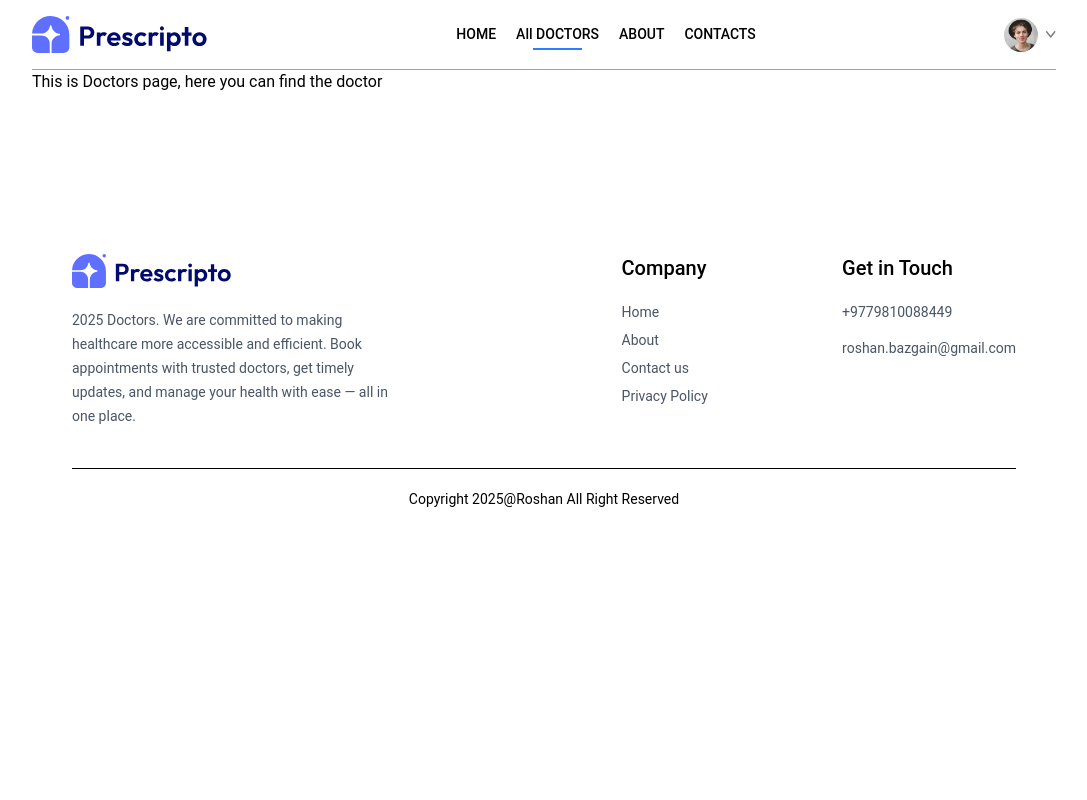
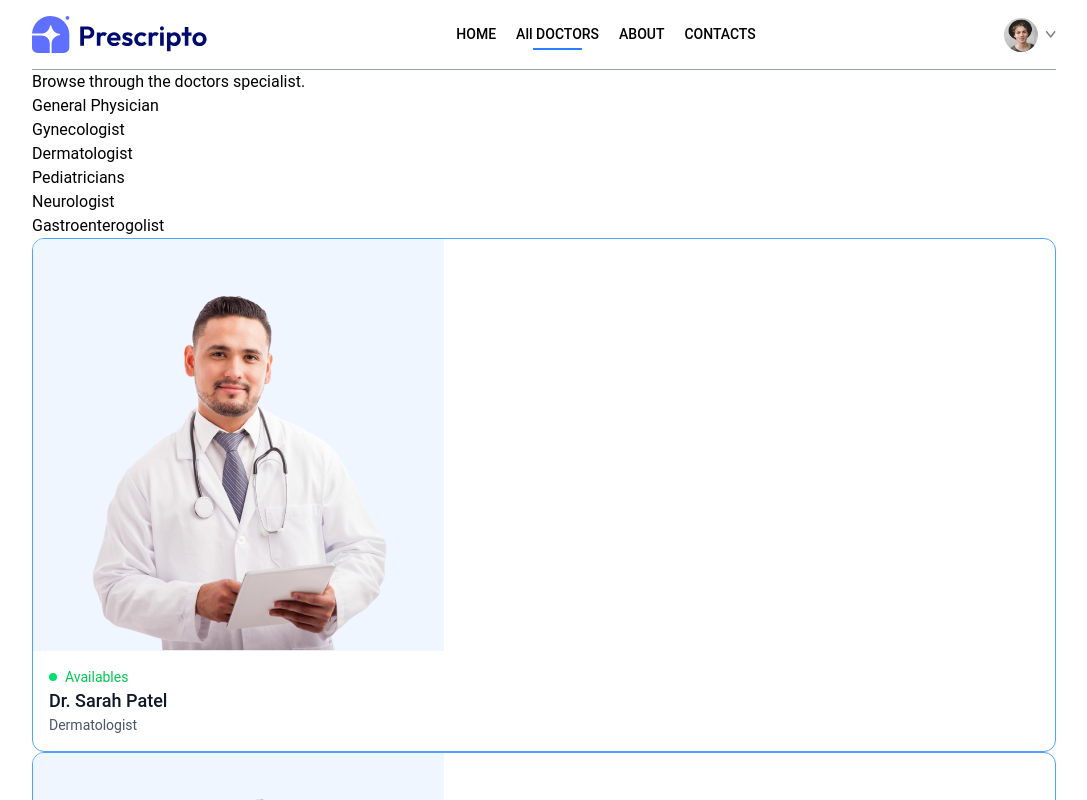
Before and after one commit to roshan-bajgain/Doctor_Appoinment_System_Front-end, a React (Vite) app: page /doctors/Dermatologist in a window 1280 px wide. Shown: the top 800 px of the page, without its empty margins (96-1183 px from the left). Built offline with nearby package versions, Linux system fonts and the light colour scheme.

Commit message:
Add filter algorithm to filter doctor accordinto speciality

```diff
--- a/src/components/Navbar.jsx
+++ b/src/components/Navbar.jsx
@@ -9,7 +9,7 @@
   const Navigate = useNavigate();
   return (
     <div className="flex items-center justify-between text-sm py-4 border-b border-b-gray-400">
-      <img className="w-44 cursor-pointer" src={assets.logo} alt="Logo" />
+      <img onClick={()=> Navigate('/')} className="w-44 cursor-pointer" src={assets.logo} alt="Logo" />
       <ul className="md:flex items-start gap-5 font-medium">
         <NavLink to="/">
           <li className="py-1">HOME</li>
--- a/src/pages/Doctors.jsx
+++ b/src/pages/Doctors.jsx
@@ -1,9 +1,58 @@
-import React from 'react'
+import React, { useContext, useEffect, useState } from "react";
+import { useParams } from "react-router-dom";
+import { AppContext } from "../context/Appcontext";
 
 const Doctors = () => {
+  const { speciality } = useParams();
+  const [filterDoc,setFilterDoc] = useState([])
+
+  const { doctors } = useContext(AppContext);
+
+  const applyFilter = ()=> {
+    if(speciality){
+      setFilterDoc(doctors.filter((doc) => doc.speciality === speciality));
+    } else {
+      setFilterDoc(doctors)
+    }
+  }
+
+  useEffect(()=> {
+applyFilter()
+  },[doctors,speciality])
   return (
-    <div>This is Doctors page, here you can find the doctor</div>
-  )
-}
+    <div>
+      <p>Browse through the doctors specialist.</p>
+      <div>
+        <div>
+          <p>General Physician</p>
+          <p>Gynecologist</p>
+          <p>Dermatologist</p>
+          <p>Pediatricians</p>
+          <p>Neurologist</p>
+          <p>Gastroenterogolist</p>
+        </div>
+        <div>
+          {filterDoc.map((item, index) => (
+            <div
+              onClick={() => navigate(`/appoinment/${item._id}`)}
+              key={index}
+              className="border border-blue-400 rounded-xl overflow-hidden cursor-pointer transform hover:-translate-y-3 transition-all duration-500"
+            >
+              <img className="bg-blue-50 " src={item.image} alt="" />
+              <div className="p-4">
+                <div className="flex items-center gap-2 text-sm text-center text-green-500 ">
+                  <p className="w-2 h-2 bg-green-400 rounded-full"></p>
+                  <p>Availables</p>
+                </div>
+                <p className="text-gray-900 text-lg font-medium">{item.name}</p>
+                <p className="text-gray-600 text-sm">{item.speciality}</p>
+              </div>
+            </div>
+          ))}
+        </div>
+      </div>
+    </div>
+  );
+};
 
-export default Doctors
+export default Doctors;
```
